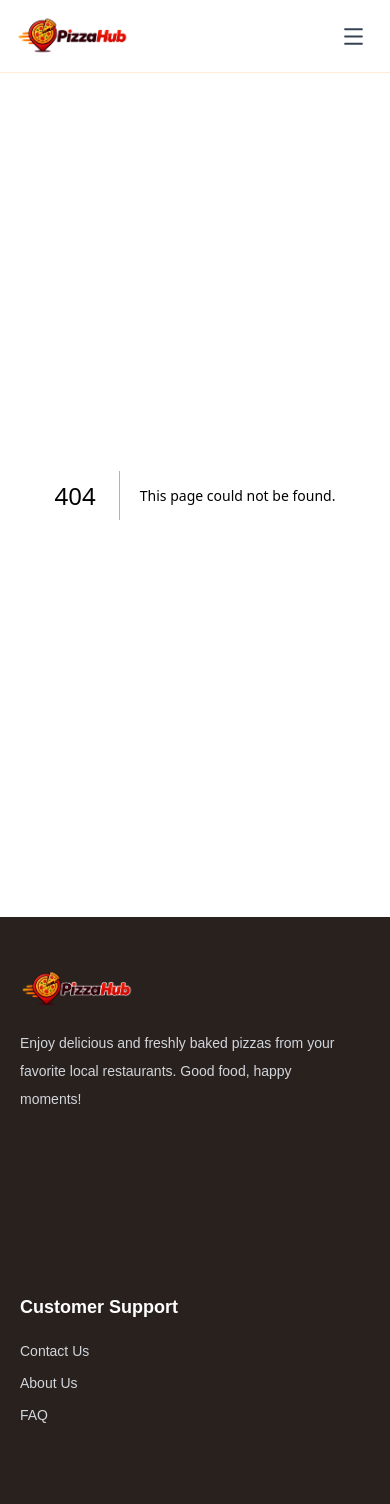
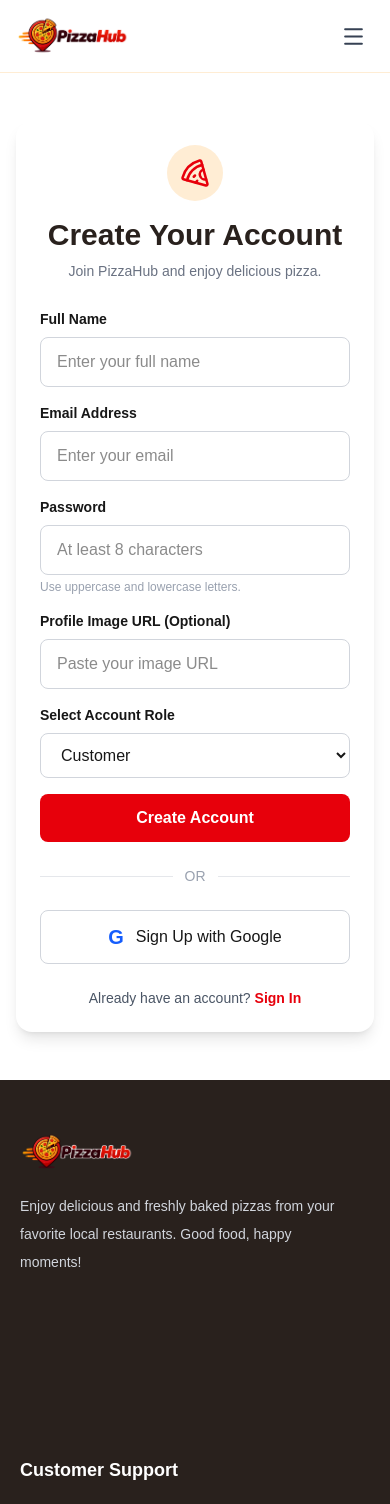
Before and after one commit to Minhazul-Abedin17/pizzahub-client, a Next.js app: page /sign-up in a window 390 px wide. Before the commit this address had no page. Shown: the top 1504 px of the page. Built offline with nearby package versions, Linux system fonts and the light colour scheme.

Commit message:
feat: add responsive sign up page

```diff
--- /dev/null
+++ b/src/app/sign-up/page.tsx
@@ -0,0 +1,130 @@
+
+import Link from "next/link";
+import { Pizza } from "lucide-react";
+
+export default function SignUpPage() {
+  return (
+    <main className="flex min-h-[75vh] items-center justify-center px-4 py-12">
+      <div className="w-full max-w-lg rounded-2xl bg-white p-6 shadow-lg sm:p-8">
+
+        <div className="mb-7 text-center">
+          <div className="mx-auto mb-4 flex h-14 w-14 items-center justify-center rounded-full bg-orange-100">
+            <Pizza size={30} className="text-red-600" />
+          </div>
+
+          <h1 className="text-3xl font-bold text-[#29211D]">
+            Create Your Account
+          </h1>
+
+          <p className="mt-2 text-sm text-gray-500">
+            Join PizzaHub and enjoy delicious pizza.
+          </p>
+        </div>
+
+        <form className="space-y-4">
+
+          {/* Full Name */}
+          <div>
+            <label className="mb-2 block text-sm font-semibold">
+              Full Name
+            </label>
+            <input
+              type="text"
+              placeholder="Enter your full name"
+              required
+              className="w-full rounded-lg border border-gray-300 px-4 py-3 outline-none focus:border-red-500"
+            />
+          </div>
+
+          {/* Email */}
+          <div>
+            <label className="mb-2 block text-sm font-semibold">
+              Email Address
+            </label>
+            <input
+              type="email"
+              placeholder="Enter your email"
+              required
+              className="w-full rounded-lg border border-gray-300 px-4 py-3 outline-none focus:border-red-500"
+            />
+          </div>
+
+          {/* Password */}
+          <div>
+            <label className="mb-2 block text-sm font-semibold">
+              Password
+            </label>
+            <input
+              type="password"
+              placeholder="At least 8 characters"
+              minLength={8}
+              required
+              className="w-full rounded-lg border border-gray-300 px-4 py-3 outline-none focus:border-red-500"
+            />
+            <p className="mt-1 text-xs text-gray-400">
+              Use uppercase and lowercase letters.
+            </p>
+          </div>
+
+          {/* Profile Image */}
+          <div>
+            <label className="mb-2 block text-sm font-semibold">
+              Profile Image URL (Optional)
+            </label>
+            <input
+              type="url"
+              placeholder="Paste your image URL"
+              className="w-full rounded-lg border border-gray-300 px-4 py-3 outline-none focus:border-red-500"
+            />
+          </div>
+
+          {/* Account Role */}
+          <div>
+            <label className="mb-2 block text-sm font-semibold">
+              Select Account Role
+            </label>
+
+            <select
+              required
+              defaultValue="customer"
+              className="w-full rounded-lg border border-gray-300 bg-white px-4 py-3 outline-none focus:border-red-500"
+            >
+              <option value="customer">Customer</option>
+              <option value="vendor">Vendor (Restaurant Owner)</option>
+            </select>
+          </div>
+
+          <button
+            type="button"
+            className="w-full rounded-lg bg-red-600 py-3 font-semibold text-white transition hover:bg-red-700"
+          >
+            Create Account
+          </button>
+        </form>
+
+        {/* Google Signup */}
+        <div className="my-6 flex items-center gap-3">
+          <div className="h-px flex-1 bg-gray-200" />
+          <span className="text-sm text-gray-400">OR</span>
+          <div className="h-px flex-1 bg-gray-200" />
+        </div>
+
+        <button
+          type="button"
+          className="flex w-full items-center justify-center gap-3 rounded-lg border border-gray-300 py-3 font-medium hover:bg-gray-50"
+        >
+          <span className="text-xl font-bold text-blue-600">G</span>
+          Sign Up with Google
+        </button>
+
+        <p className="mt-6 text-center text-sm text-gray-600">
+          Already have an account?{" "}
+          <Link href="/sign-in" className="font-semibold text-red-600 hover:underline">
+            Sign In
+          </Link>
+        </p>
+
+      </div>
+    </main>
+  );
+}
```
